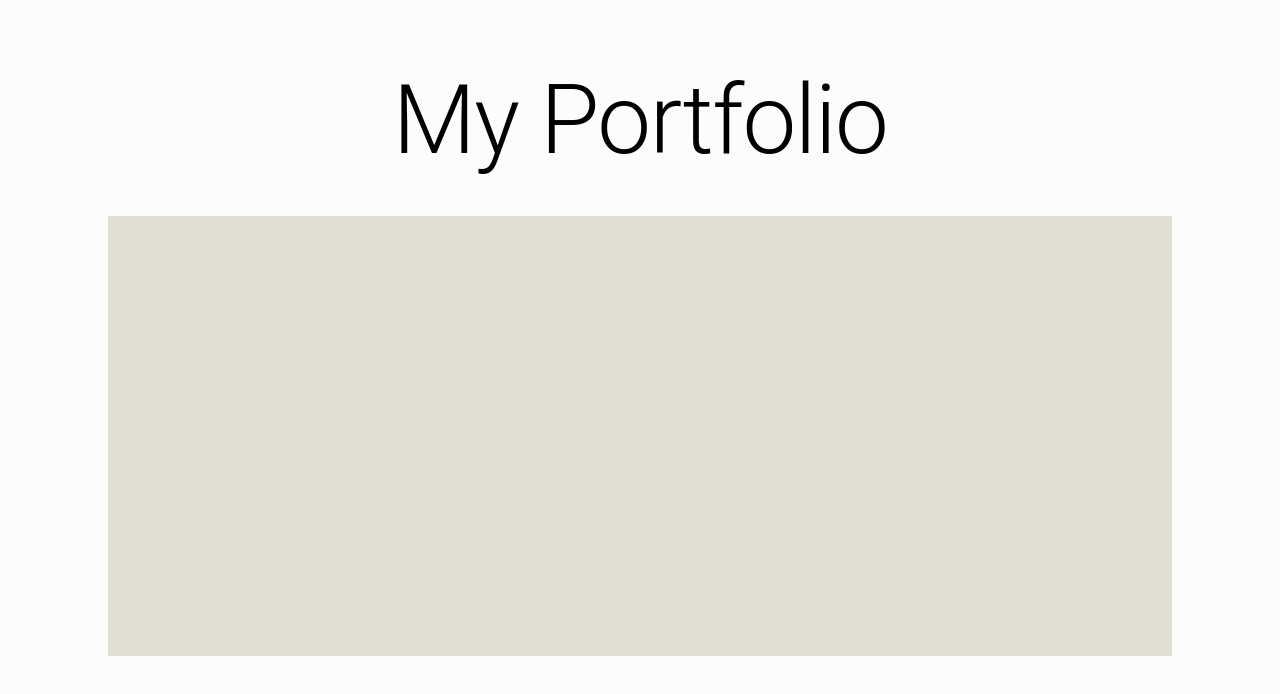
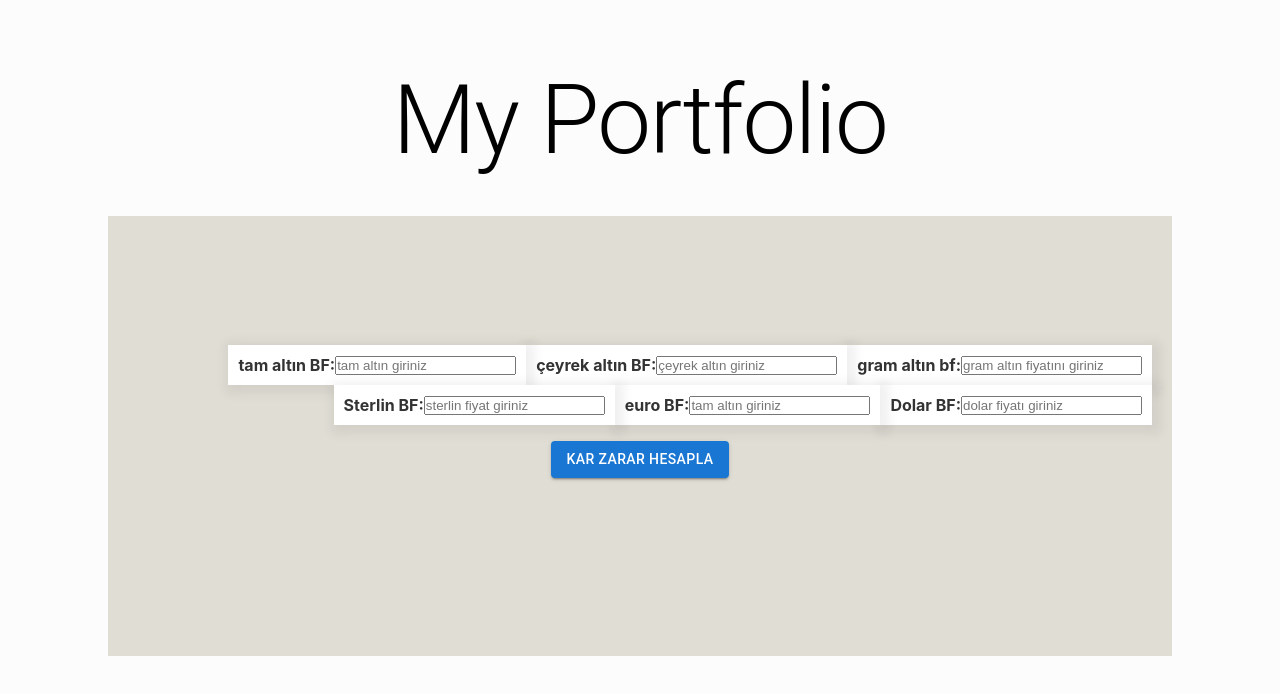
Before and after one commit to kynkcaycan/Financial_Portfolio, a React (Create React App) app: page /instantPrices in a window 1280 px wide. Shown: the top 694 px of the page. Built offline with nearby package versions, Linux system fonts and the light colour scheme; no server answers.

Commit message:
fatma nur düzeltme

```diff
--- a/package.json
+++ b/package.json
@@ -6,6 +6,7 @@
   "dependencies": {
     "@emotion/react": "^11.11.1",
     "@emotion/styled": "^11.11.0",
+    "@mui/icons-material": "^5.14.6",
     "@mui/material": "^5.14.5",
     "@testing-library/jest-dom": "^5.17.0",
     "@testing-library/react": "^13.4.0",
@@ -13,6 +14,7 @@
     "antd": "^5.8.5",
     "axios": "^1.4.0",
     "express": "^4.18.2",
+    "formik": "^2.4.3",
     "mongoose": "^7.4.4",
     "react": "^18.2.0",
     "react-dom": "^18.2.0",
--- a/src/App.js
+++ b/src/App.js
@@ -10,7 +10,7 @@ import ButonsMain from "./butonsMain";
 
 import MyPortfolioPage from "./Pages/myPortfolioPage";
 import BuyingProcesses from "./Pages/BuyingProcesses";
-import SellingProcesses from "./Pages/SellingProcesses";
+import ProfitProcesses from "./Pages/ProfitProcesses";
 function App() {
   const [doviz, setDoviz] = useState([]);
 
@@ -36,12 +36,11 @@ function App() {
             <Route exact path="/">
               <ButonsMain />
             </Route>
-            <Route path="/sell">
-              <SellingProcesses/>
+            <Route path="/instantPrices">
+              <ProfitProcesses />
             </Route>
             <Route path="/buying">
-            <BuyingProcesses />
-
+              <BuyingProcesses />
             </Route>
             <Route path="/portfolio">
               {/* Doviz verilerini MyPortfolioPage'e iletiyoruz */}
--- a/src/Pages/BuyingProcesses.js
+++ b/src/Pages/BuyingProcesses.js
@@ -23,7 +23,6 @@ const BuyingProcesses = () => {
   const [unitPrice, setUnitPrice] = useState(0.0);
   const [created, setCreated] = useState("");
   const [quantity, setQuantity] = useState(0.0);
-  const[status,setStatus]=useState("");
 
   const { handleSubmit, reset } = useForm();
 
@@ -45,7 +44,6 @@ const BuyingProcesses = () => {
         unitPrice: unitPrice,
         created: created,
         quantity: quantity,
-        status:"Alım"
       }
     );
     reset();
--- a/src/Pages/ProfitProcesses.js
+++ b/src/Pages/ProfitProcesses.js
@@ -0,0 +1,119 @@
+import React from "react";
+import { Button, Grid, TextField } from "@mui/material";
+import axios from "axios";
+import { useEffect, useState } from "react";
+import { Formik, Form, Field } from "formik";
+
+function ProfitProcesses() {
+  const [profit, setProfit] = useState();
+  const [prices, setPrices] = useState({
+    gramAltin: 0,
+    tamAltin: 0,
+    ceyrekAltin: 0,
+    dolar: 0,
+    euro: 0,
+    sterlin: 0,
+  });
+
+  const handleInput = (event) => {
+    setPrices({ ...prices, [event.target.name]: event.target.value });
+  };
+  const varliklarimaEkle = async (event) => {
+    await axios.post(
+      "http://localhost:8080/api/v1/doviz",
+      // post
+      {
+        profit: profit,
+      }
+    );
+  };
+  return (
+    <div>
+      <div className="form1">
+        <div className="card">
+          <div className="card-body">
+            <form>
+              <div className="form-group">
+                <div className="form-items">
+                  gram altın bf:
+                  <input
+                    type="number"
+                    placeholder="gram altın fiyatını giriniz"
+                    class="form-control"
+                    onChange={handleInput} //miktar yazılınca quantity set edilsin
+                    name="quantity"
+                  ></input>
+                </div>
+                <div className="form-items">
+                  çeyrek altın BF:
+                  <input
+                    type="number"
+                    placeholder="çeyrek altın giriniz"
+                    className="form-control"
+                    onChange={handleInput}
+                    name="unitPrice"
+                  ></input>
+                </div>
+                <div className="form-items">
+                  tam altın BF:
+                  <input
+                    type="text"
+                    placeholder="tam altın giriniz"
+                    className="form-control"
+                    onChange={handleInput}
+                    name="tarih"
+                  ></input>
+                </div>
+                <div className="form-items">
+                  Dolar BF:
+                  <input
+                    type="text"
+                    placeholder="dolar fiyatı giriniz"
+                    className="form-control"
+                    onChange={handleInput} //
+                    name="tarih"
+                  ></input>
+                </div>
+                <div className="form-items">
+                  euro BF:
+                  <input
+                    type="text"
+                    placeholder="tam altın giriniz"
+                    className="form-control"
+                    onChange={handleInput} //
+                    name="tarih"
+                  ></input>
+                </div>
+                <div className="form-items">
+                  Sterlin BF:
+                  <input
+                    type="text"
+                    placeholder="sterlin fiyat giriniz"
+                    className="form-control"
+                    onChange={handleInput} //
+                    name="tarih"
+                  ></input>
+                </div>
+              </div>
+              <Grid container spacing={2} direction="column">
+                <Grid item>
+                  <Button
+                    variant="contained"
+                    color="primary"
+                    className="btn btn-save btn-block"
+                    type="submit"
+                    //onClick={varliklarimaEkle}
+                  >
+                    Kar Zarar Hesapla
+                  </Button>
+                </Grid>
+              </Grid>
+            </form>
+          </div>
+        </div>
+      </div>
+    </div>
+  );
+}
+
+export default ProfitProcesses;
--- a/src/butonsMain.js
+++ b/src/butonsMain.js
@@ -5,7 +5,7 @@ const ButonsMain = () => {
   };
 
   const clickSell = () => {
-    window.location.href = "/sell";
+    window.location.href = "/instantPrices";
   };
 
   const clickPortfolio = () => {
@@ -23,7 +23,7 @@ const ButonsMain = () => {
       <div class="mainButons">
         {" "}
         <Button onClick={clickSell} variant="contained" color="success">
-          Satış Ekle
+          Birim Fiyatlar
         </Button>
       </div>
       <div class="mainButons">
--- a/src/index.css
+++ b/src/index.css
@@ -1,19 +1,17 @@
 body {
   margin: 0;
-  font-family: -apple-system, BlinkMacSystemFont, 'Segoe UI', 'Roboto', 'Oxygen',
-    'Ubuntu', 'Cantarell', 'Fira Sans', 'Droid Sans', 'Helvetica Neue',
+  font-family: -apple-system, BlinkMacSystemFont, "Segoe UI", "Roboto", "Oxygen",
+    "Ubuntu", "Cantarell", "Fira Sans", "Droid Sans", "Helvetica Neue",
     sans-serif;
   -webkit-font-smoothing: antialiased;
   -moz-osx-font-smoothing: grayscale;
-   align-items: center;
-   background-color: #F9F2E1;
-    /* background-image: url('./src/fishwp.png'); */
-
-
+  align-items: center;
+  background-color: #f9f2e1;
+  /* background-image: url('./src/fishwp.png'); */
 }
 
 code {
-  font-family: source-code-pro, Menlo, Monaco, Consolas, 'Courier New',
+  font-family: source-code-pro, Menlo, Monaco, Consolas, "Courier New",
     monospace;
 }
 /* .butons{
@@ -23,8 +21,7 @@ code {
   margin: 40px auto;
   padding: 20px;
 } */
-.middleBox{
-
+.middleBox {
   text-align: center;
   min-height: 50%;
   align-items: center;
@@ -40,36 +37,44 @@ code {
   margin: 40px auto;
   padding: 20px;
   padding-bottom: 20px;
-flex-direction: column;
-display:flex;
-justify-content: center;
-
+  flex-direction: column;
+  display: flex;
+  justify-content: center;
 }
 .middleBox:hover {
   box-shadow: 1px 3px 5px rgba(206, 22, 22, 0.1);
 }
-Button{
+Button {
   margin-bottom: 3%;
   max-width: 60%;
   margin: 40px auto;
   padding: 20px;
   color: rgb(6, 6, 50);
-
 }
-.mainButons Button{
-  flex-direction:row;
+.mainButons Button {
+  flex-direction: row;
   margin-top: 6%;
   background-color: rgb(6, 6, 50);
-  min-width:100%;
-
-
+  min-width: 100%;
 }
-.middleBox buysellport{
+.middleBox buysellport {
   align-content: center;
 }
- .baslikaltibosluk h1 {
+.baslikaltibosluk h1 {
   padding-bottom: 20%;
 }
-.dropdown{
+.dropdown {
   padding-top: 30%;
 }
+.form1 .card .card-body .form-group .form-items {
+  padding: 10px;
+  background: #fff;
+  box-shadow: 3px 3px 10px 6px rgba(0, 0, 0, 0.06);
+  font-weight: bold;
+  color: #333;
+  display: flex;
+  align-items: center;
+  cursor: pointer;
+  justify-content: space-between;
+  float: right;
+}
```
Also changed, not shown: 1 other file (tests, documents, lock files or other folders).
